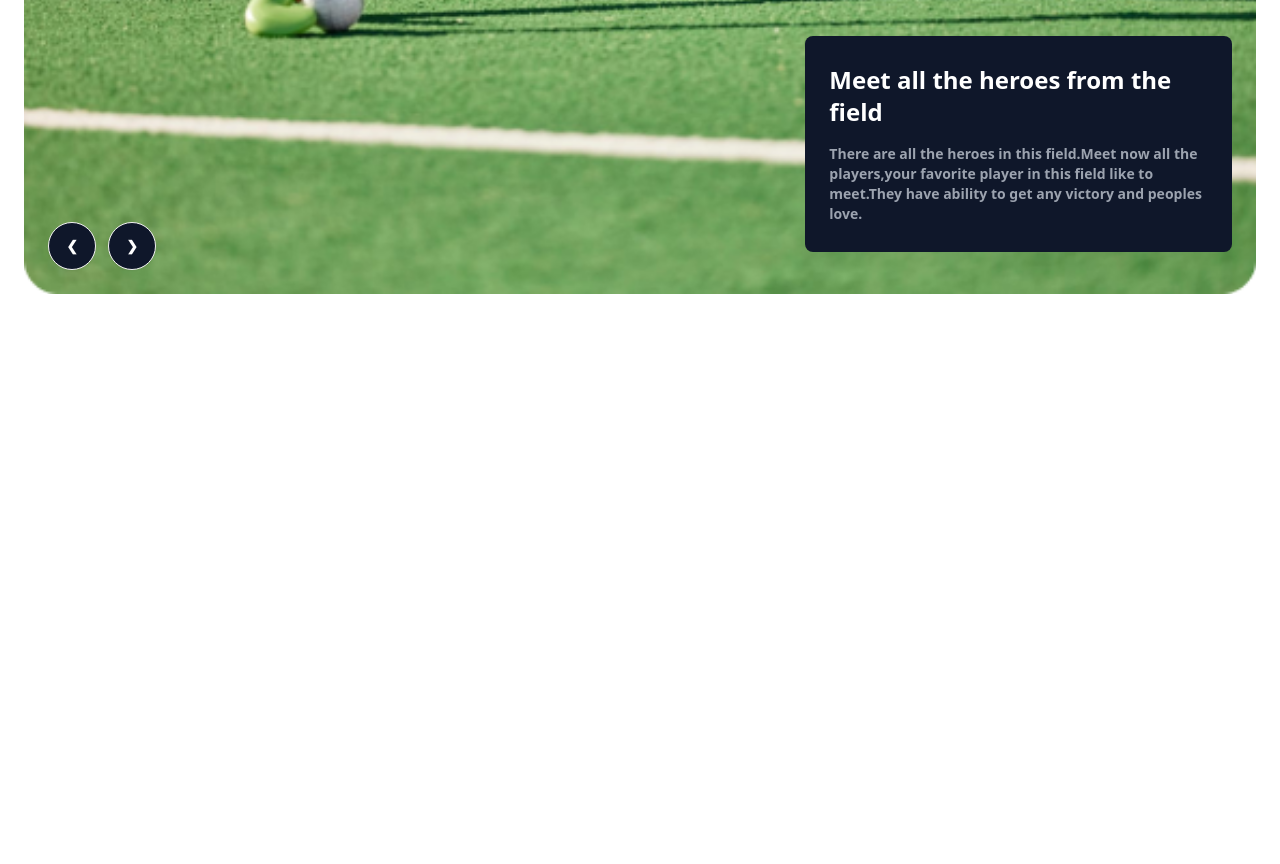
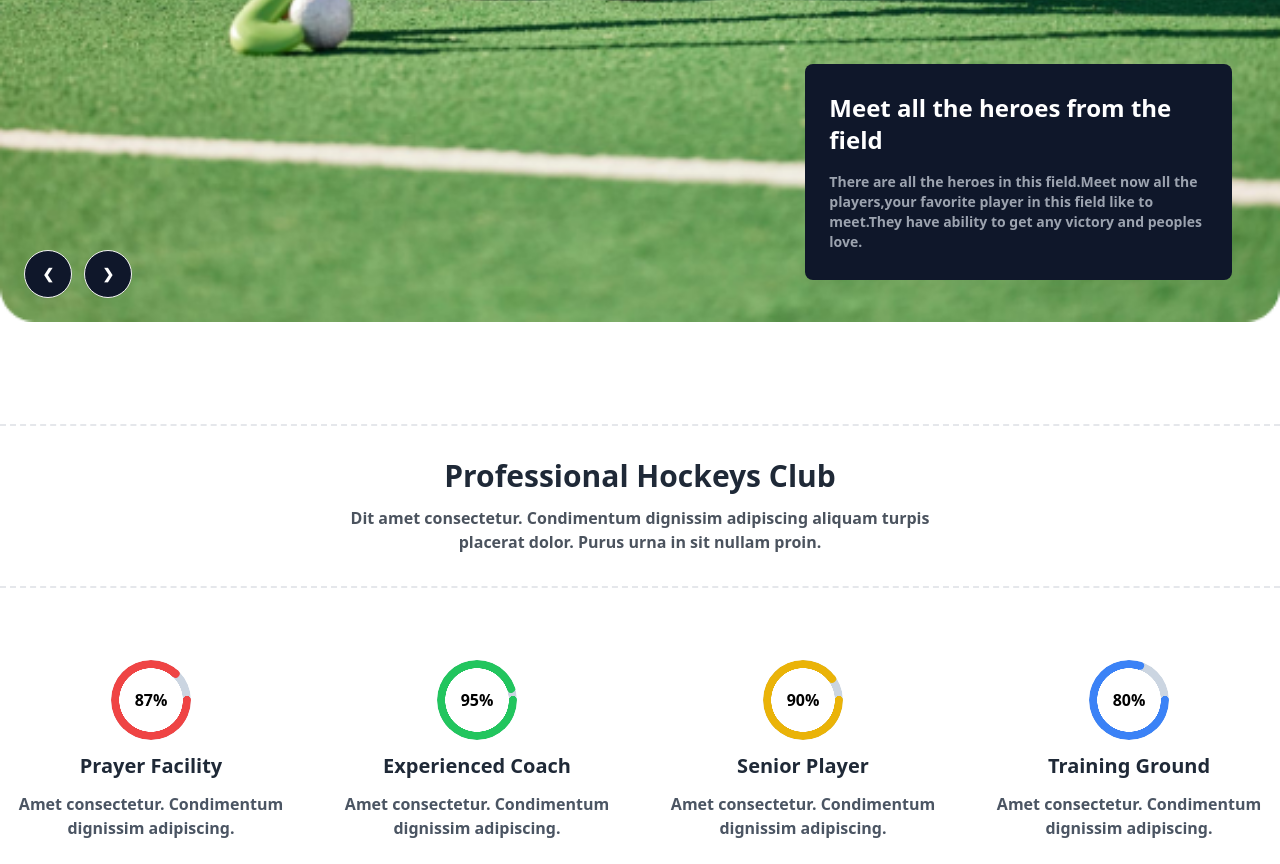
Before and after one commit to ssmahim01/hockeys, a plain HTML site: page index.html in a window 1280 px wide. Shown: the part 549-1413 px from the top of the page. Before the commit the page ends 849 px from the top, so only its background shows below. Drawn offline with nearby package versions, Linux system fonts and the light colour scheme.

Commit message:
Professional Section Complete

```diff
--- a/index.html
+++ b/index.html
@@ -55,8 +55,8 @@
             </div>
           </div>
 
-          <!-- Banner Part -->
-          <div class="relative px-6 mt-10">
+          <!-- Banner Part Start -->
+          <div class="relative px-6 lg:px-0 mt-10">
 
             <div class="carousel container">
               <div id="slide1" class="carousel-item relative w-full">
@@ -102,8 +102,54 @@
           </div>
     </header>
 
-    <main>
+    <main class="container mx-auto">
+      <!--  Professional Section start -->
 
+      <section class="mt-24">
+      <div class="border-dashed border-y-2 py-8 flex flex-col justify-center items-center text-center">
+        <h3 class="text-3xl font-bold mb-3">Professional Hockeys Club</h3>
+        <p class="sm:w-1/2 w-4/5 font-semibold opacity-80">Dit amet consectetur. Condimentum dignissim adipiscing aliquam turpis placerat dolor. Purus urna in sit nullam proin.</p>
+        </div>
+
+        <div class="grid grid-cols-1 md:grid-cols-2 lg:grid-cols-4 gap-6 mt-12">
+          <div class="flex flex-col justify-center items-center py-6 space-y-3">
+            <div class="relative">
+              <div class="radial-progress text-slate-300" style="--value:87;" role="progressbar"><span class="text-black font-bold">87%</span></div>
+              <div class="z-50 absolute top-0 left-0 radial-progress text-red-500 rotate-90" style="--value:87;" role="progressbar"></div>
+
+          </div>
+              <h6 class="text-xl font-bold">Prayer Facility</h6>
+              <p class="text-center sm:w-full w-3/4 text-gray-600 font-semibold">Amet consectetur. Condimentum dignissim adipiscing.</p>
+          </div>
+          <div class="flex flex-col justify-center items-center py-6 space-y-3">
+            <div class="relative">
+              <div class="radial-progress text-slate-300" style="--value:95;" role="progressbar"><span class="text-black font-bold">95%</span></div>
+              <div class="z-50 absolute top-0 left-0 radial-progress text-green-500 rotate-90" style="--value:95;" role="progressbar"></div>
+
+          </div>
+              <h6 class="text-xl font-bold">Experienced Coach</h6>
+              <p class="text-center sm:w-full w-3/4 text-gray-600 font-semibold">Amet consectetur. Condimentum dignissim adipiscing.</p>
+          </div>
+          <div class="flex flex-col justify-center items-center py-6 space-y-3">
+            <div class="relative">
+              <div class="radial-progress text-slate-300" style="--value:90;" role="progressbar"><span class="text-black font-bold">90%</span></div>
+              <div class="z-50 absolute top-0 left-0 radial-progress text-yellow-500 rotate-90" style="--value:90;" role="progressbar"></div>
+
+          </div>
+              <h6 class="text-xl font-bold">Senior Player</h6>
+              <p class="text-center sm:w-full w-3/4 text-gray-600 font-semibold">Amet consectetur. Condimentum dignissim adipiscing.</p>
+          </div>
+          <div class="flex flex-col justify-center items-center py-6 space-y-3">
+            <div class="relative">
+              <div class="radial-progress text-slate-300" style="--value:80;" role="progressbar"><span class="text-black font-bold">80%</span></div>
+              <div class="z-50 absolute top-0 left-0 radial-progress text-blue-500 rotate-90" style="--value:80;" role="progressbar"></div>
+
+          </div>
+              <h6 class="text-xl font-bold">Training Ground</h6>
+              <p class="text-center sm:w-full w-3/4 text-gray-600 font-semibold">Amet consectetur. Condimentum dignissim adipiscing.</p>
+          </div>
+        </div>
+      </section>
     </main>
 
     <footer>
```
